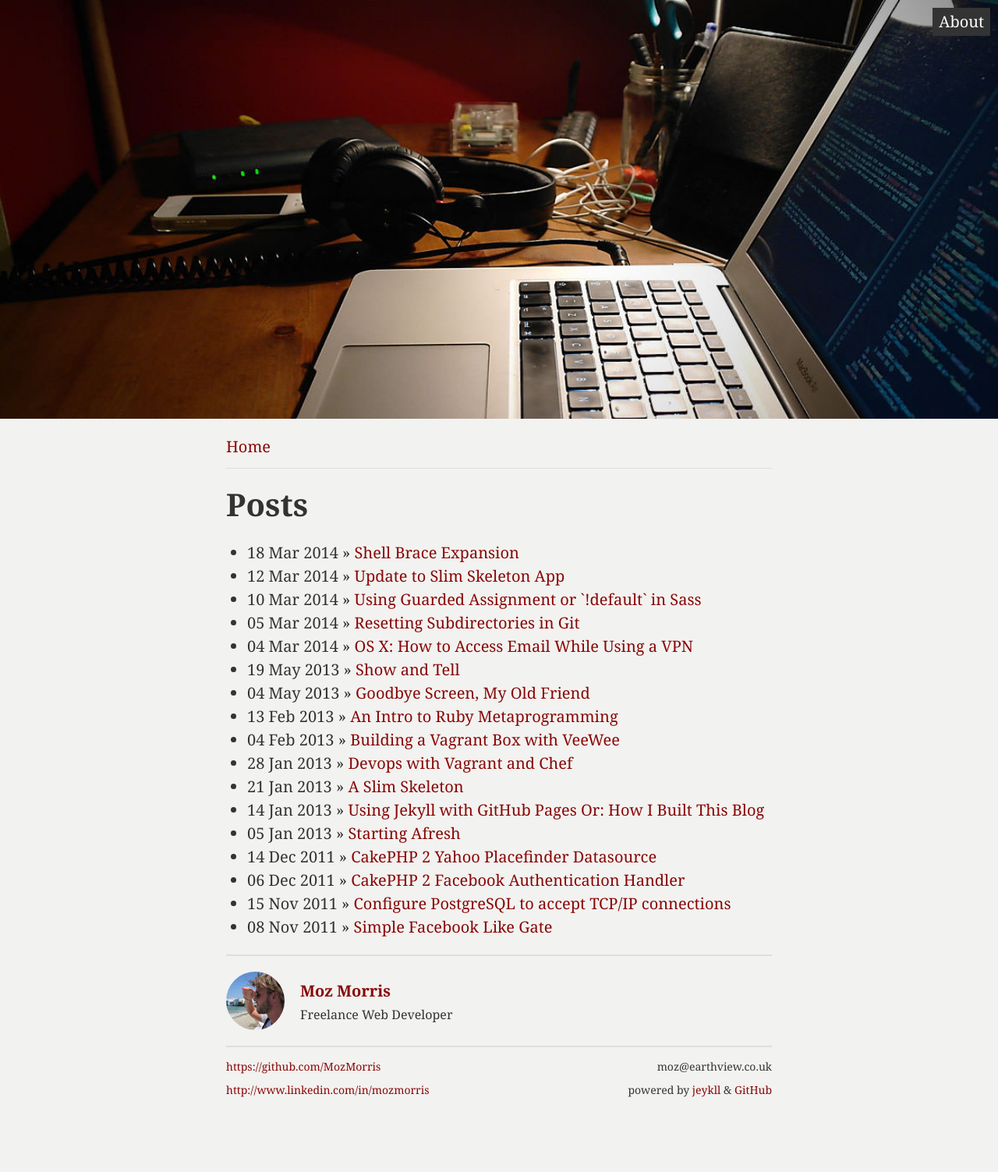
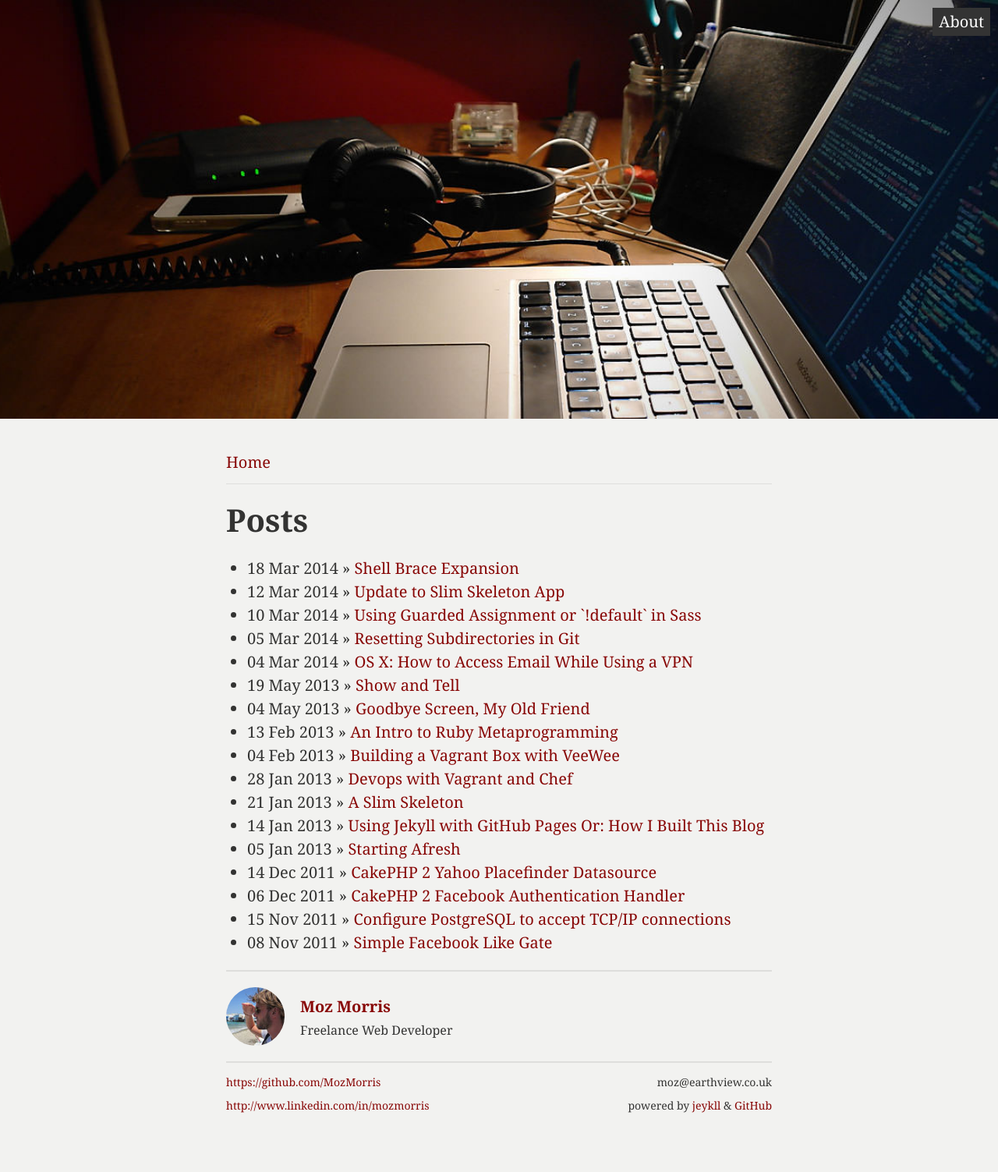
Before and after one commit to mozmorris/mozmorris.github.com, a Jekyll site: the page built from index.html, in a window 1280 px wide. Shown: the whole page at 78% size. Built offline with Jekyll 4.4.1, drawn with Linux system fonts in a browser that asks for light colours; Markdown is read by kramdown in place of the engine named in the settings.

Commit message:
Fixup crappy margin

```diff
--- a/sass/_chrome.scss
+++ b/sass/_chrome.scss
@@ -24,8 +24,8 @@ body {
 
     .page-content__inner {
       max-width: 700px;
-      margin: 20px auto 70px;
-      padding: 0 10px;
+      margin: 0 auto 50px;
+      padding: 20px 10px;
     }
 
 .spacer {
```
Also changed, not shown: css/screen.css.
